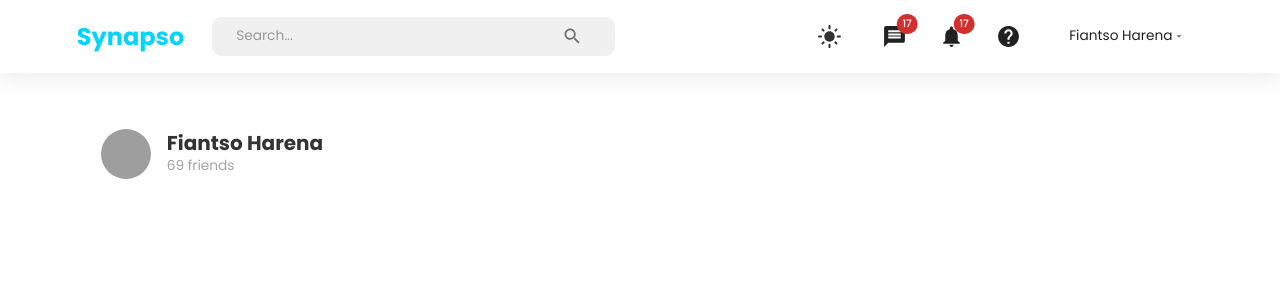
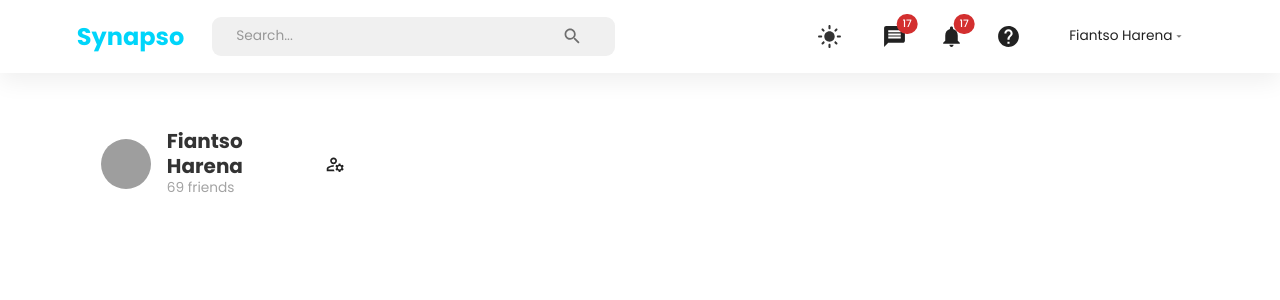
Before and after one commit to HarenaFiantso/Synapso-UI, a React (Vite) app: page /home in a window 1280 px wide. Shown: the top 300 px of the page. Built offline with nearby package versions, Linux system fonts and the light colour scheme; grey boxes are pictures that could not be loaded.

Commit message:
feat: Finish the implementation of the first row of the userWidget component

```diff
--- a/src/components/UserWidget.tsx
+++ b/src/components/UserWidget.tsx
@@ -2,6 +2,7 @@ import { Box, Typography, useTheme } from '@mui/material'
 import FlexBetween from '../styles/FlexBetween'
 import WidgetWrapper from '../styles/WidgetWrapper'
 import UserImage from './UserImage'
+import { ManageAccountsOutlined } from '@mui/icons-material'
 
 export default function UserWidget() {
   /* Theme configuration */
@@ -31,6 +32,7 @@ export default function UserWidget() {
             <Typography color={medium}>69 friends</Typography>
           </Box>
         </FlexBetween>
+        <ManageAccountsOutlined />
       </FlexBetween>
     </WidgetWrapper>
   )
```
